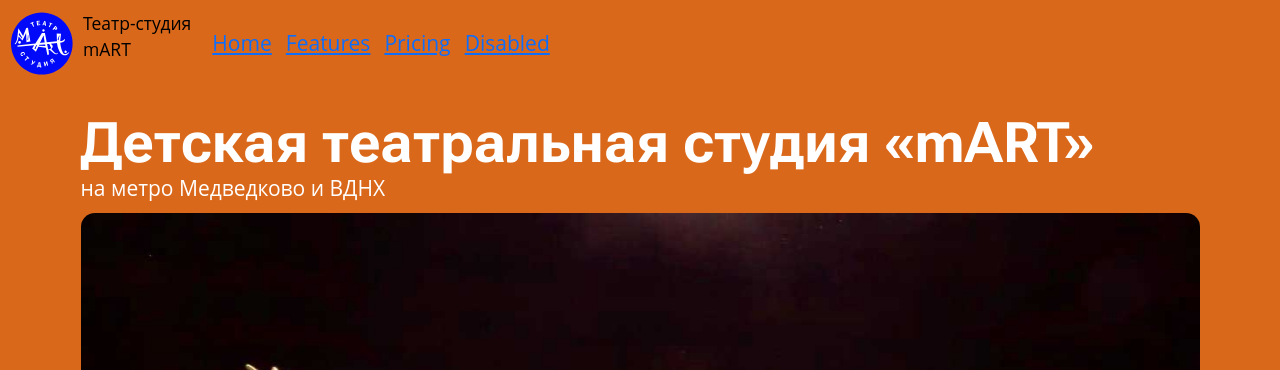
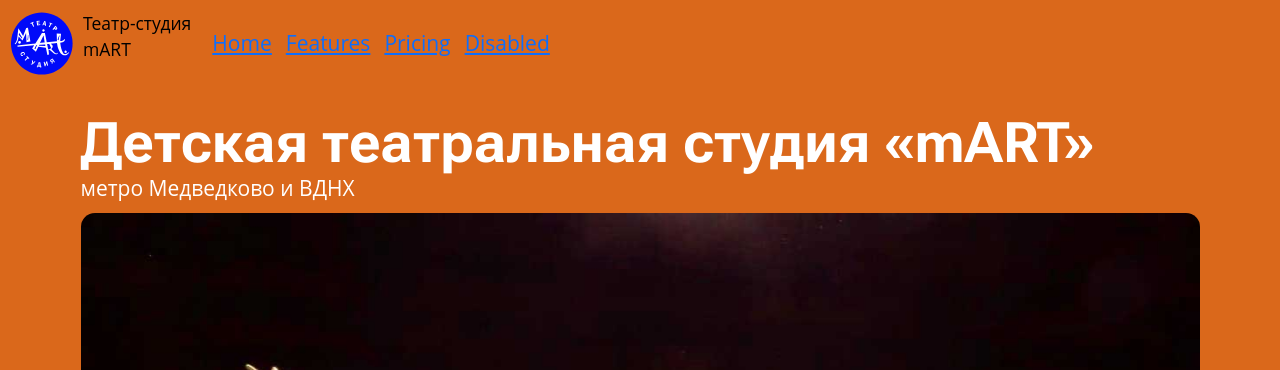
Before and after one commit to 1640max/mart, a Jekyll site: the page built from index.html, in a window 1280 px wide and 900 px high. Shown: the top 370 px of the window. Built offline with Jekyll 4.4.1, drawn with Linux system fonts in a browser that asks for light colours.

Commit message:
Формулировка заголовка

```diff
--- a/index.html
+++ b/index.html
@@ -35,7 +35,7 @@
   <header class="container header header__self">
     <div class="header__heading">
       <h1 class="h2">Детская театральная студия «mART»</h1>
-      <p class="header__tagline">на метро Медведково и ВДНХ</p>
+      <p class="header__tagline">метро Медведково и ВДНХ</p>
     </div>
     <img class="header__img" src="header__img.jpg" alt="Ученики студии «Март»">
     <div class="header__bottom">
```
